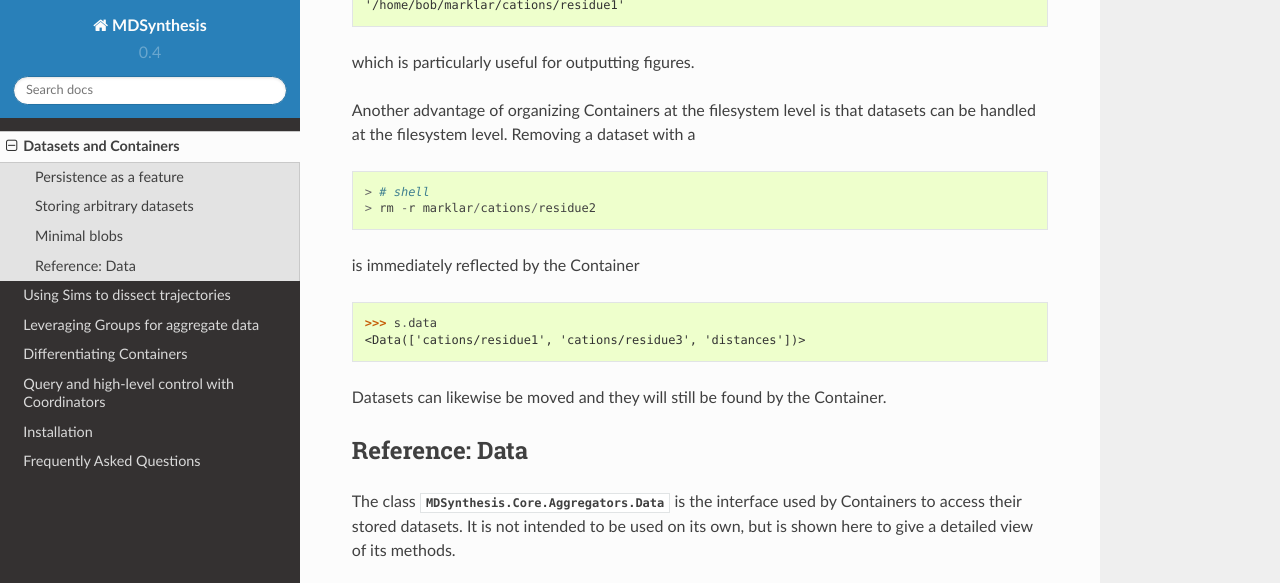
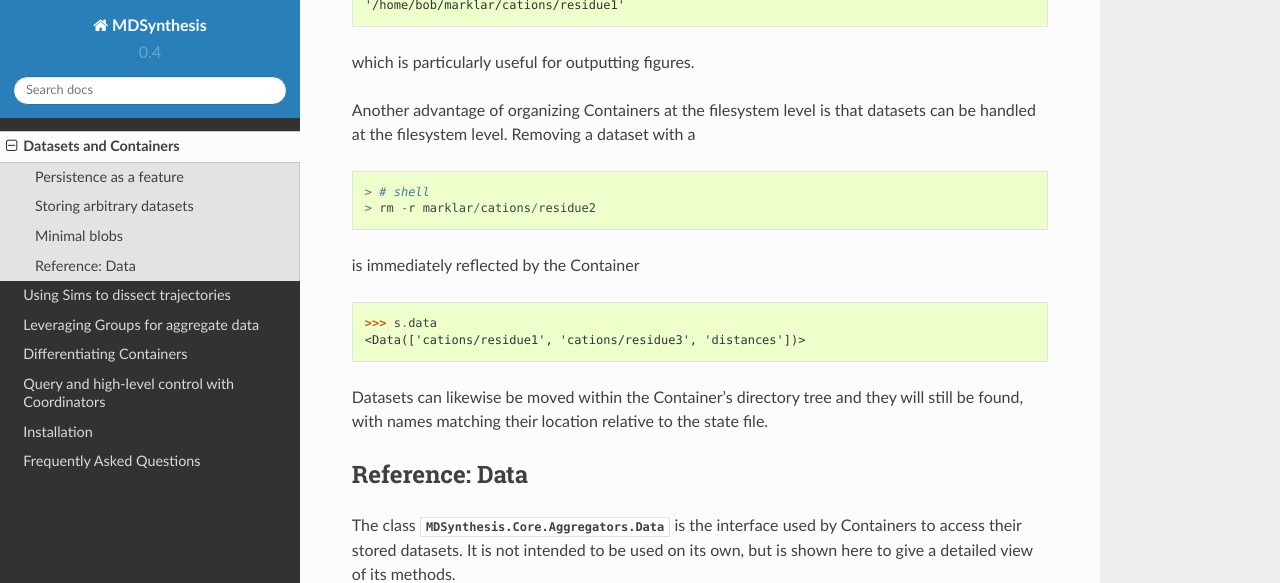
Before and after one commit to datreant/datreant, a Sphinx documentation site: the page built from docs/data.rst, in a window 1280 px wide and 900 px high, scrolled down 3096 px, cut to the strip 0-583 px from the top of the window. Built offline with Sphinx 7.4.7 and the Read the Docs theme 2.0.0, drawn with Linux system fonts in a browser that asks for light colours; pages that are not in the unit, such as notebooks, are missing from menus.

Commit message:
Small doc fix.

```diff
--- a/docs/data.rst
+++ b/docs/data.rst
@@ -141,7 +141,9 @@ is immediately reflected by the Container ::
     >>> s.data
     <Data(['cations/residue1', 'cations/residue3', 'distances'])>
 
-Datasets can likewise be moved and they will still be found by the Container.
+Datasets can likewise be moved within the Container's directory tree and they
+will still be found, with names matching their location relative to the state
+file.
 
 Reference: Data
 ===============
```
